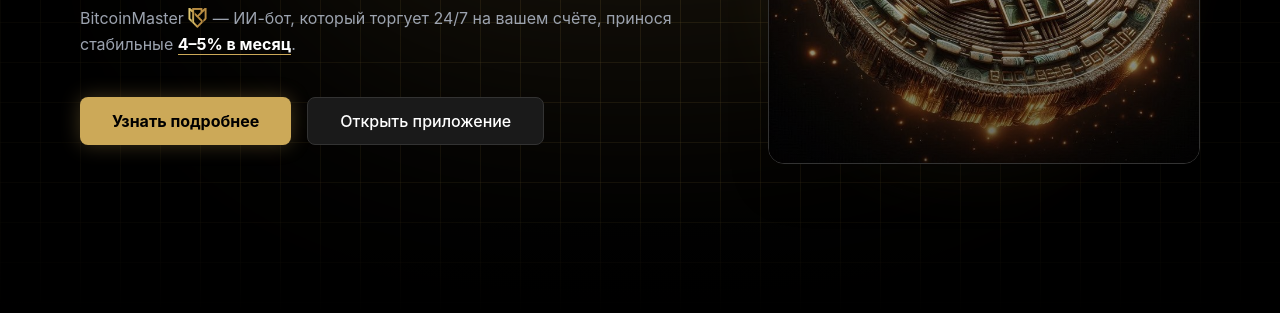
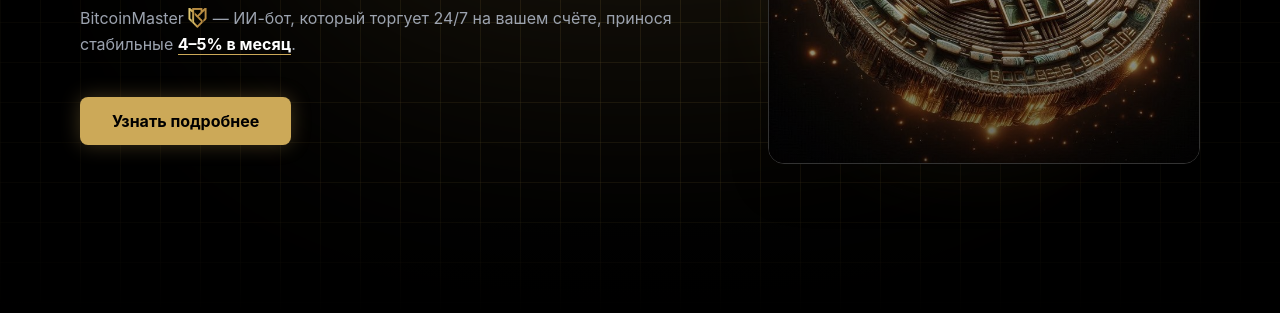
Before and after one commit to yanvoronkov/bitcoin-master, a plain HTML site: page index.html in a window 1280 px wide. Shown: the part 487-800 px from the top of the page. Drawn offline with nearby package versions, Linux system fonts and the light colour scheme.

Commit message:
Скрыта кнопка Окрыть приложение в hero

```diff
--- a/index.html
+++ b/index.html
@@ -322,7 +322,7 @@
                                 Узнать подробнее
                             </button>
                             <button
-                                class="flex items-center justify-center rounded-lg h-12 px-8 border border-[#333] bg-surface-card hover:bg-[#222] transition-colors text-white text-base font-medium">
+                                class="hidden flex items-center justify-center rounded-lg h-12 px-8 border border-[#333] bg-surface-card hover:bg-[#222] transition-colors text-white text-base font-medium">
                                 Открыть приложение
                             </button>
                         </div>
```
